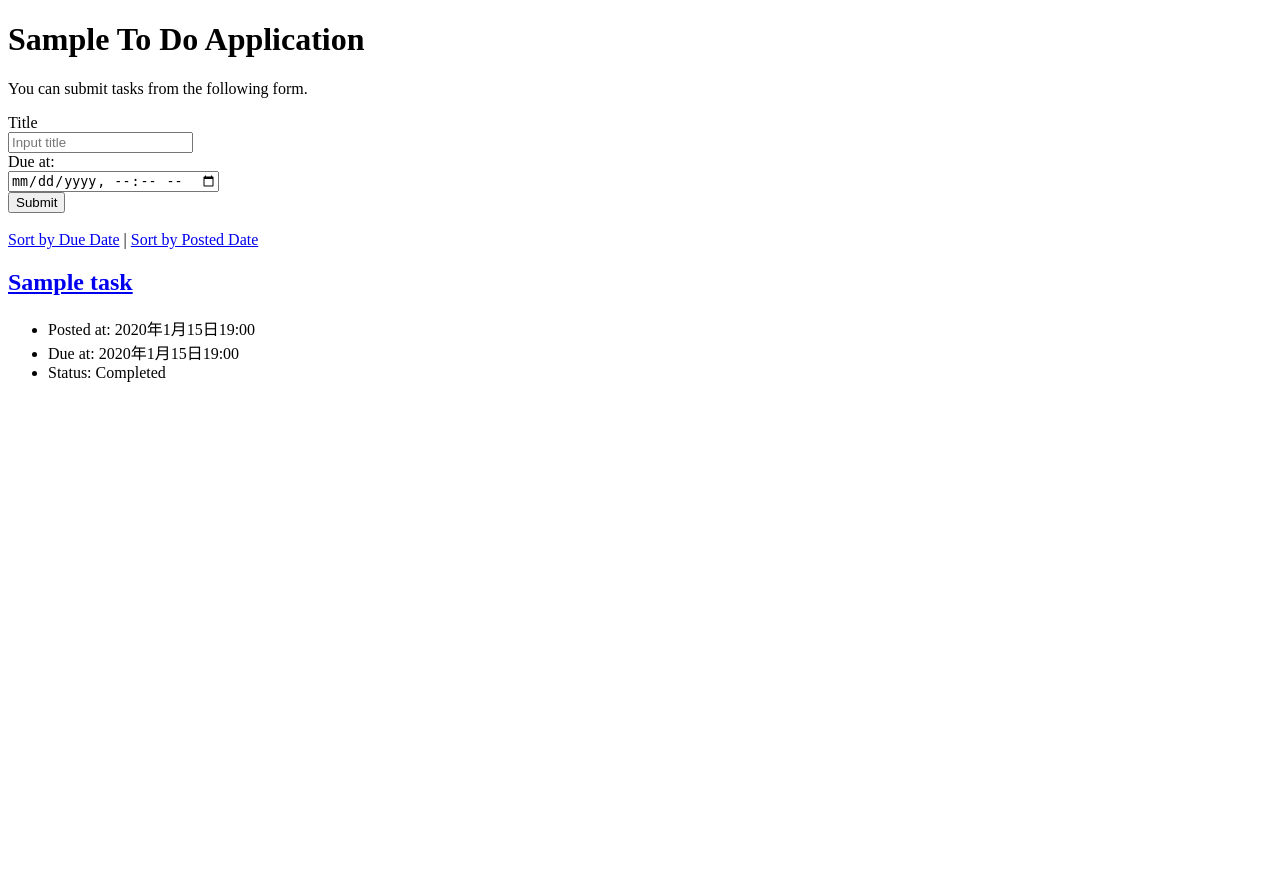
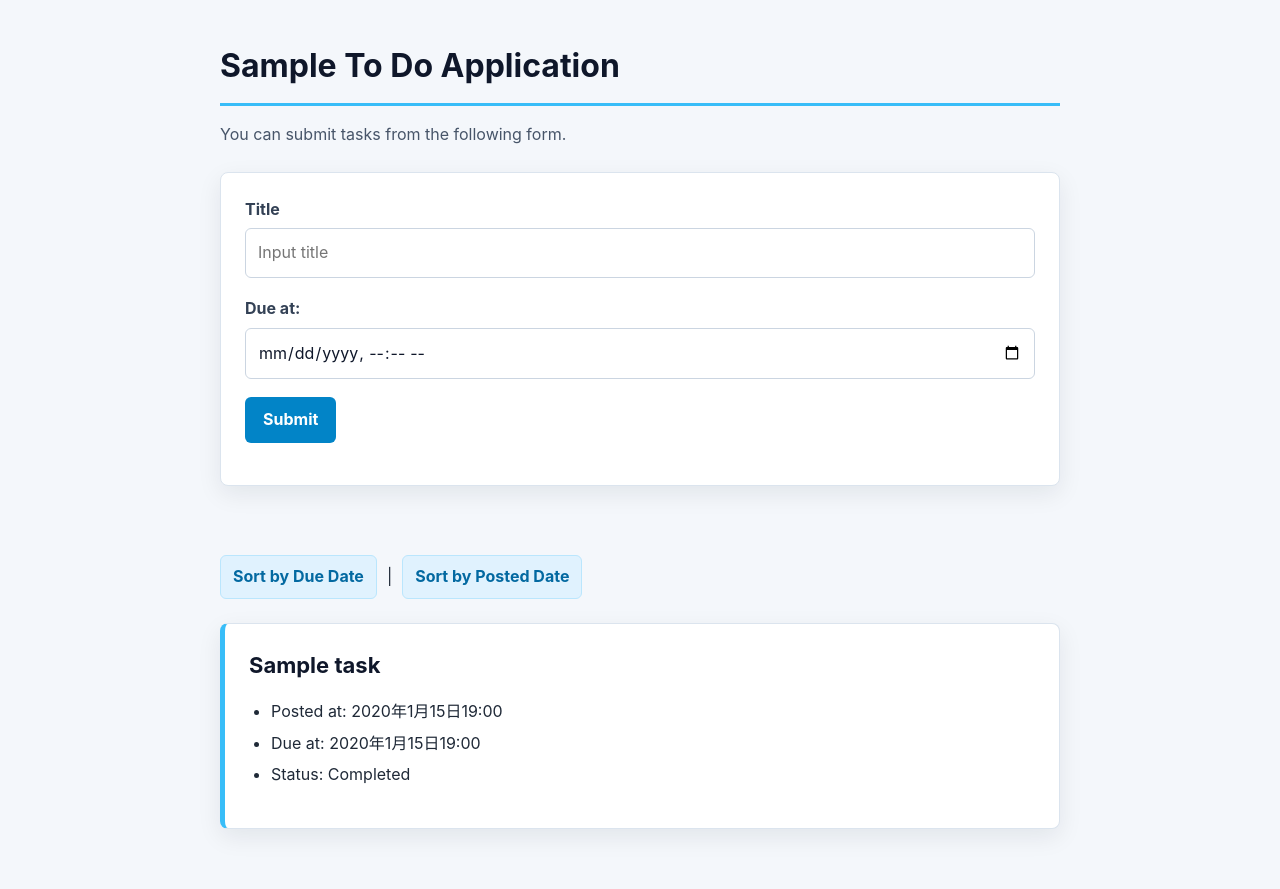
Before and after one commit to s1F102501350/django-team-workflow, a Django app: page / in a window 1280 px wide. Before the commit the page ends 382 px from the top, so only its background shows below. Run offline with Django 5.2, Linux system fonts and the light colour scheme; tables that the repository leaves empty hold one stand-in row (values such as "Sample post").

Commit message:
CSSを追加

```diff
--- /dev/null
+++ b/todo/static/todo/style.css
@@ -0,0 +1,152 @@
+* {
+  box-sizing: border-box;
+}
+
+body {
+  max-width: 880px;
+  margin: 0 auto;
+  padding: 40px 20px;
+  color: #1f2937;
+  background: #f4f7fb;
+  font-family: -apple-system, BlinkMacSystemFont, "Segoe UI", sans-serif;
+  line-height: 1.6;
+}
+
+h1 {
+  margin: 0 0 16px;
+  padding-bottom: 12px;
+  color: #0f172a;
+  border-bottom: 3px solid #38bdf8;
+  font-size: 32px;
+}
+
+h2 {
+  margin: 0 0 12px;
+  font-size: 22px;
+}
+
+p {
+  margin: 0 0 24px;
+  color: #475569;
+}
+
+form,
+.text,
+body > ul {
+  margin: 20px 0;
+  padding: 24px;
+  border: 1px solid #dbe4ee;
+  border-radius: 8px;
+  background: #ffffff;
+  box-shadow: 0 8px 24px rgba(15, 23, 42, 0.08);
+}
+
+form div {
+  margin-bottom: 18px;
+}
+
+label {
+  display: inline-block;
+  margin-bottom: 6px;
+  color: #334155;
+  font-weight: 700;
+}
+
+input {
+  width: 100%;
+  padding: 11px 12px;
+  border: 1px solid #cbd5e1;
+  border-radius: 6px;
+  color: #0f172a;
+  font: inherit;
+}
+
+input:focus {
+  border-color: #0284c7;
+  outline: 3px solid rgba(2, 132, 199, 0.16);
+}
+
+button,
+a {
+  transition: background-color 0.2s ease, color 0.2s ease, border-color 0.2s ease;
+}
+
+button {
+  padding: 10px 18px;
+  border: 0;
+  border-radius: 6px;
+  color: #ffffff;
+  background: #0284c7;
+  font: inherit;
+  font-weight: 700;
+  cursor: pointer;
+}
+
+button:hover {
+  background: #0369a1;
+}
+
+a {
+  color: #0369a1;
+  font-weight: 700;
+  text-decoration: none;
+}
+
+a:hover {
+  color: #075985;
+  text-decoration: underline;
+}
+
+body > div:not(.text) {
+  display: flex;
+  flex-wrap: wrap;
+  gap: 10px;
+  align-items: center;
+  margin: 24px 0;
+}
+
+body > div:not(.text) a {
+  display: inline-block;
+  padding: 8px 12px;
+  border: 1px solid #bae6fd;
+  border-radius: 6px;
+  background: #e0f2fe;
+}
+
+body > div:not(.text) a:hover {
+  border-color: #7dd3fc;
+  background: #bae6fd;
+  text-decoration: none;
+}
+
+ul {
+  padding-left: 22px;
+}
+
+li {
+  margin-bottom: 6px;
+}
+
+.text {
+  border-left: 5px solid #38bdf8;
+}
+
+.text h2 a {
+  color: #0f172a;
+}
+
+@media (max-width: 640px) {
+  body {
+    padding: 24px 14px;
+  }
+
+  h1 {
+    font-size: 26px;
+  }
+
+  form,
+  .text,
+  body > ul {
+    padding: 18px;
+  }
+}
--- a/todo/templates/todo/detail.html
+++ b/todo/templates/todo/detail.html
@@ -6,6 +6,7 @@
     <title>To Do Application</title>
     <meta charset="UTF-8">
     <meta name="author" content="INIAD">
+    <link rel="stylesheet" href="{% static 'todo/style.css' %}">
   </head>
 
   <body>
--- a/todo/templates/todo/edit.html
+++ b/todo/templates/todo/edit.html
@@ -6,6 +6,7 @@
     <title>To Do Application</title>
     <meta charset="UTF-8">
     <meta name="author" content="INIAD">
+    <link rel="stylesheet" href="{% static 'todo/style.css' %}">
   </head>
 
   <body>
--- a/todo/templates/todo/index.html
+++ b/todo/templates/todo/index.html
@@ -6,6 +6,7 @@
     <title>To Do Application</title>
     <meta charset="UTF-8">
     <meta name="author" content="INIAD">
+    <link rel="stylesheet" href="{% static 'todo/style.css' %}">
   </head>
 
   <body>
```
